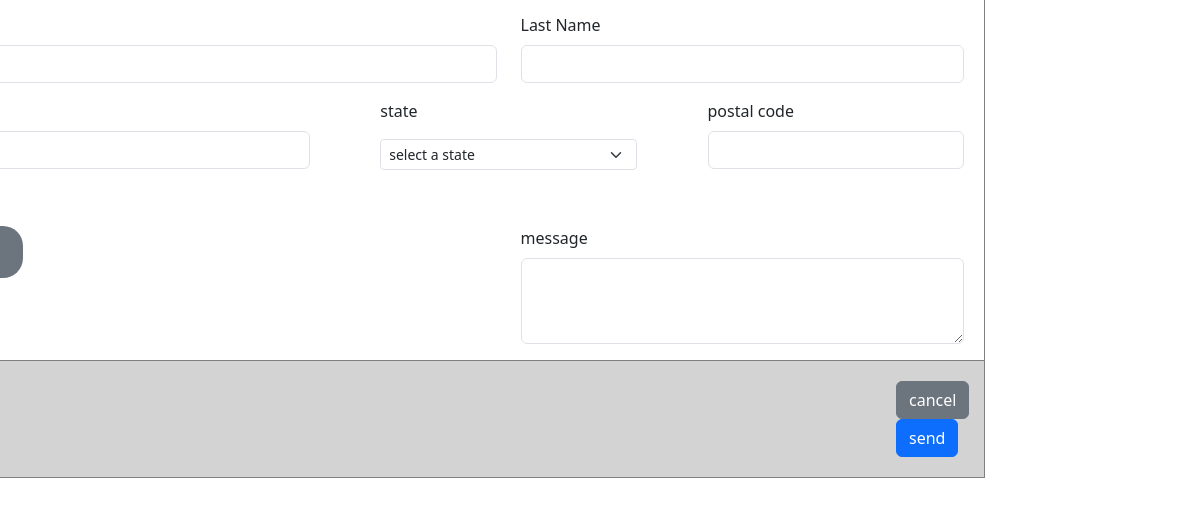
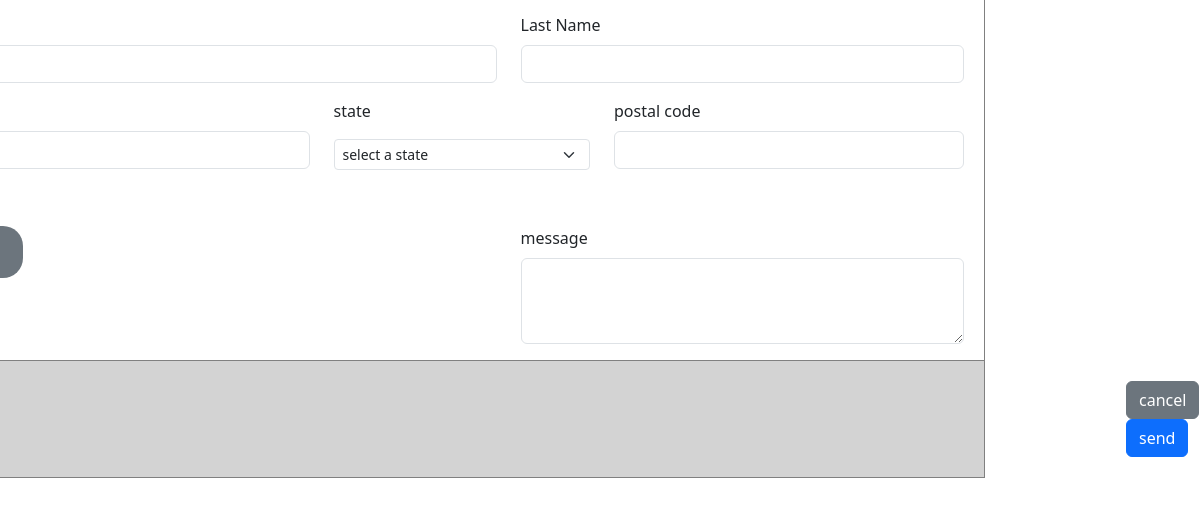
Before and after one commit to damianconpan/proyecto-formulario, a plain HTML site: page proyecto formulario/index.html in a window 1280 px wide. Shown: the part 312-819 px from the top of the page, 225-1424 px from the left, 1199 px wide, since content can reach past the window. Drawn offline with nearby package versions, Linux system fonts and the light colour scheme.

Commit message:
Update index.html

```diff
--- a/proyecto formulario/index.html
+++ b/proyecto formulario/index.html
@@ -53,7 +53,7 @@
                         <option value="3">Three</option>
                       </select>
                  </div>
-                <div class="mb-3 col-3">
+                <div class="mb-3 col-4">
                     <label for="exampleFormControlInput1" class="form-label">postal code</label>
                     <input type="text" class="form-control" id="exampleFormControlInput1" placeholder="">
                 </div>
@@ -79,8 +79,10 @@
             </div>
       </div>
             <div class="send">
-                <button type="button" class="btn btn-secondary">cancel</button>
-                <button type="button" class="btn btn-primary">send</button>
+                <div class="boton">
+                    <button type="button" class="btn btn-secondary">cancel</button>
+                    <button type="button" class="btn btn-primary">send</button>
+                </div>
             </div>
     </div>
 
```
